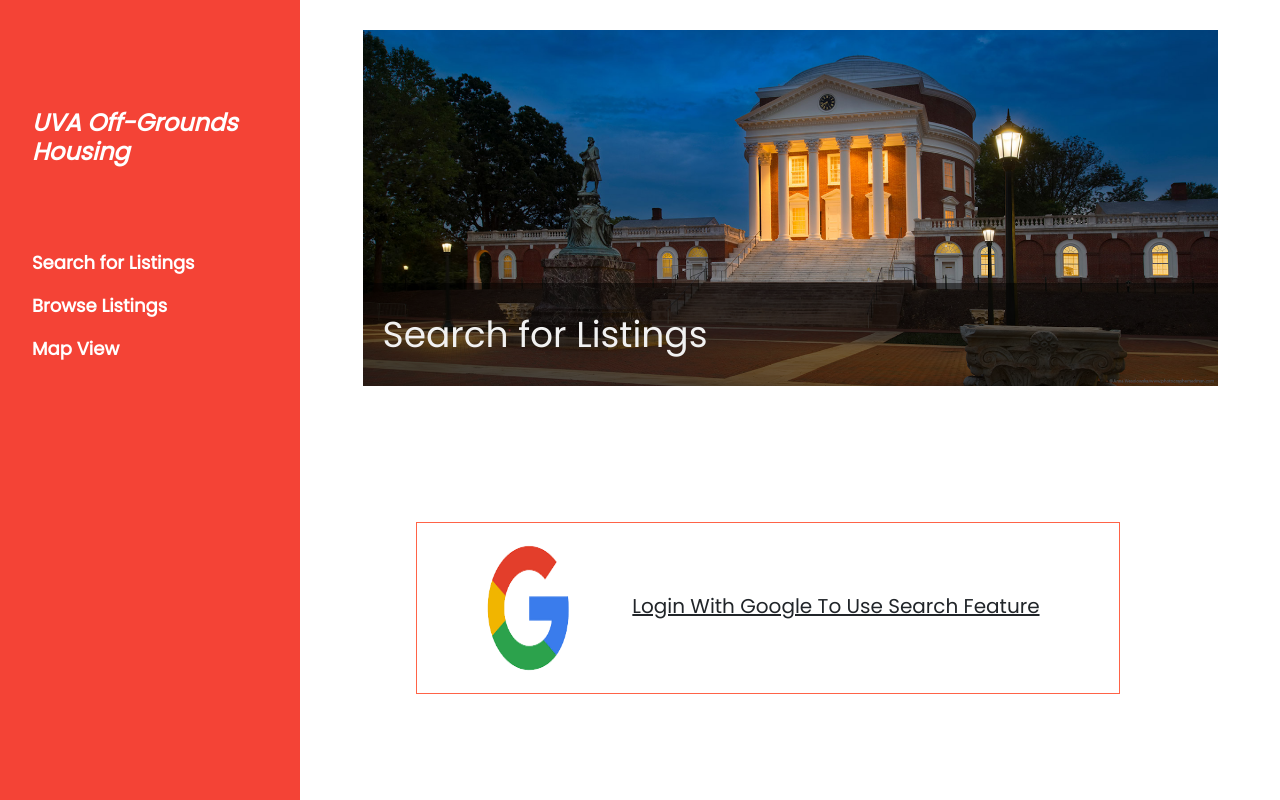
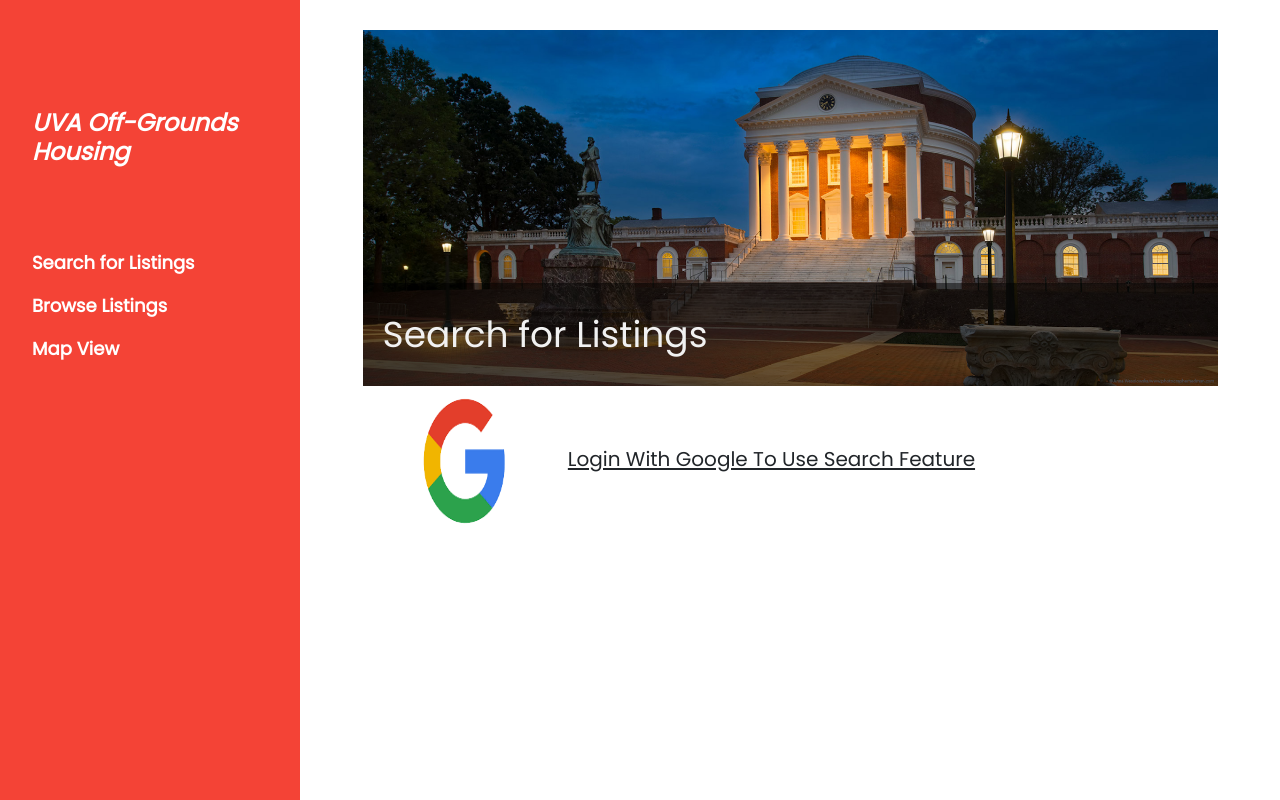
Before and after one commit to kb5ux/Django-Web-App---Off-Grounds-Housing, a Django app: page / in a window 1280 px wide. Run offline with Django 3.2, Linux system fonts and the light colour scheme; some libraries are stand-ins or nearby versions.

Commit message:
HTML edits 4

```diff
--- a/templates/home_page.html
+++ b/templates/home_page.html
@@ -206,7 +206,7 @@ body {
       </div>
     </div>
   {% else %}
-  <div class="center">
+  <div class="container">
           <img src="/media/images/google.png" height="150" width="200" >
           <a href="{% provider_login_url 'google' %}">Login With Google To Use Search Feature</a>
   </div>
--- a/templates/listing_details.html
+++ b/templates/listing_details.html
@@ -135,7 +135,10 @@ float: right;
             </form>
         </div>
         {% else %}
-            <a href="{% provider_login_url 'google' %}">Login With Google To Add Review</a>
+            <div class="container">
+                <img src="/media/images/google.png" height="150" width="200" >
+                <a href="{% provider_login_url 'google' %}?next={{ request.path }}">Login With Google To Add Review</a>
+            </div>
         {% endif %}
     </div>
     <br>
```
